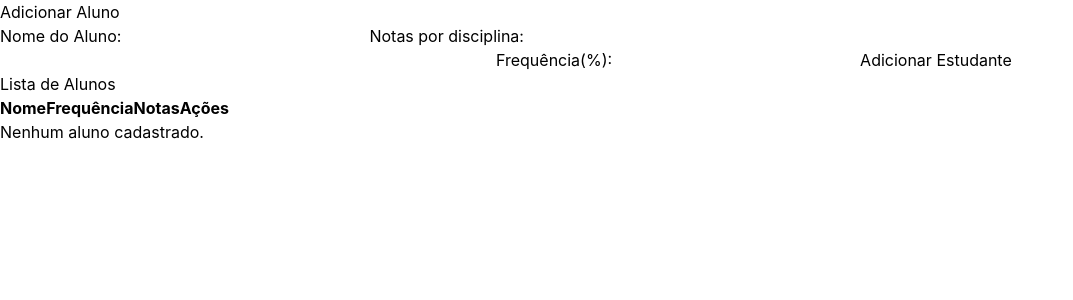
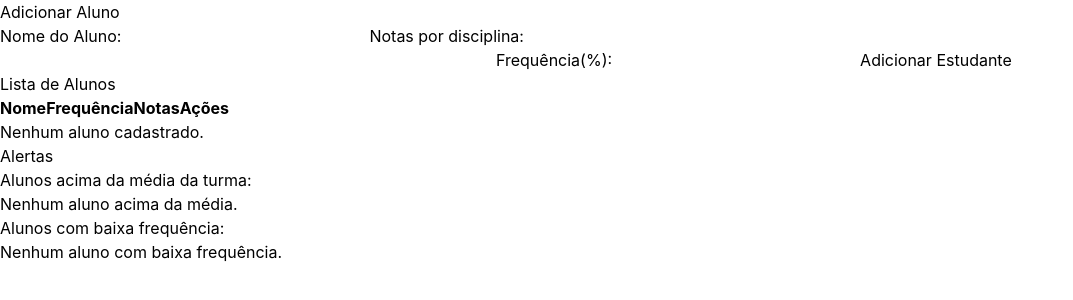
Before and after one commit to Guelmcf/Grade-Manager, a React (Vite) app: page / in a window 1280 px wide. Shown: the top 300 px of the page, without its empty margins (0-1073 px from the left). Built offline with nearby package versions, Linux system fonts and the light colour scheme.

Commit message:
feat: add AlertPanel base Component

```diff
--- a/src/App.tsx
+++ b/src/App.tsx
@@ -3,6 +3,7 @@ import { useStudent } from './hooks/useStudent';
 import StudentForm from './components/studentsForms';
 import { StudentTable } from './components/studentsTable';
 import { StatsPanel } from './components/statsPanel';
+import { AlertPanel } from './components/alertPanel';
 
 
 export default function App() {
@@ -36,6 +37,9 @@ return (
       <StatsPanel
         students={students}
       />
+      <AlertPanel
+        students={students}
+      />
   </div>
 )
 }
--- a/src/components/alertPanel.tsx
+++ b/src/components/alertPanel.tsx
@@ -0,0 +1,43 @@
+import type { Student } from "../types";
+import { studentsAboveClassAverage, studentsBelowAttendance } from "../utils/calculations";
+
+interface AlertPanelProps {
+    students: Student[]
+}
+
+export function AlertPanel(props: AlertPanelProps) {
+
+    const { students } = props
+    const aboveAverage = studentsAboveClassAverage(students)
+    const belowAttendance = studentsBelowAttendance(students, 75)
+
+    return (
+        <div>
+            <h1>Alertas</h1>
+            <div>
+                <h2>Alunos acima da média da turma:</h2>
+                {aboveAverage.length === 0 ? (
+                    <p>Nenhum aluno acima da média.</p>
+                ) : (
+                    <ul>
+                        {aboveAverage.map(student => (
+                            <li key={student.id}>{student.name}</li>
+                        ))}
+                    </ul>
+                )}
+            </div>
+            <div>
+                <h2>Alunos com baixa frequência:</h2>
+                {belowAttendance.length === 0 ? (
+                    <p>Nenhum aluno com baixa frequência.</p>
+                ) : (
+                    <ul>
+                        {belowAttendance.map(student => (
+                            <li key={student.id}>{student.name}</li>
+                        ))}
+                    </ul>
+                )}
+            </div>
+        </div>
+    )
+}
```
